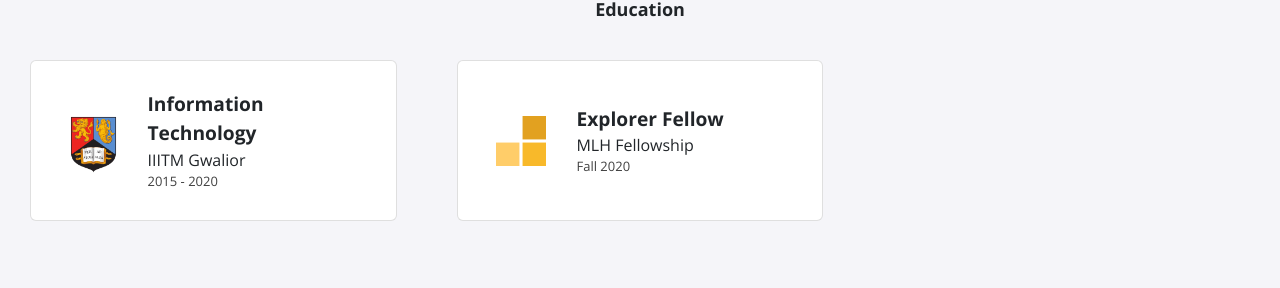
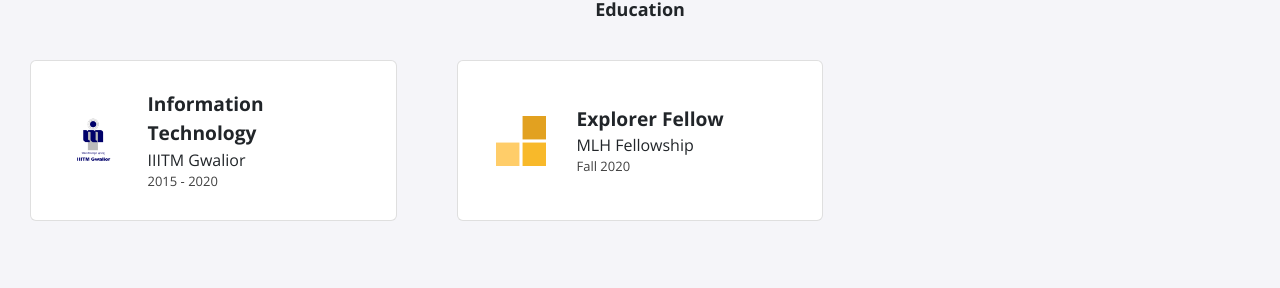
Before and after one commit to SahibSodhi/SahibSodhi.github.io, a Jekyll site: the page built from index.html, in a window 1280 px wide. Shown: the part 1080-1368 px from the top of the page. Built offline with Jekyll 4.4.1, drawn with Linux system fonts in a browser that asks for light colours; nearby versions of some CDN libraries.

Commit message:
Update education.yml

```diff
--- a/_data/education.yml
+++ b/_data/education.yml
@@ -1,7 +1,7 @@
 - course: Information Technology
   institute: IIITM Gwalior
   dates: 2015 - 2020
-  logo: uob.png
+  logo: iiitm-gwalior.png
 
 - course: Explorer Fellow
   institute: MLH Fellowship
```
